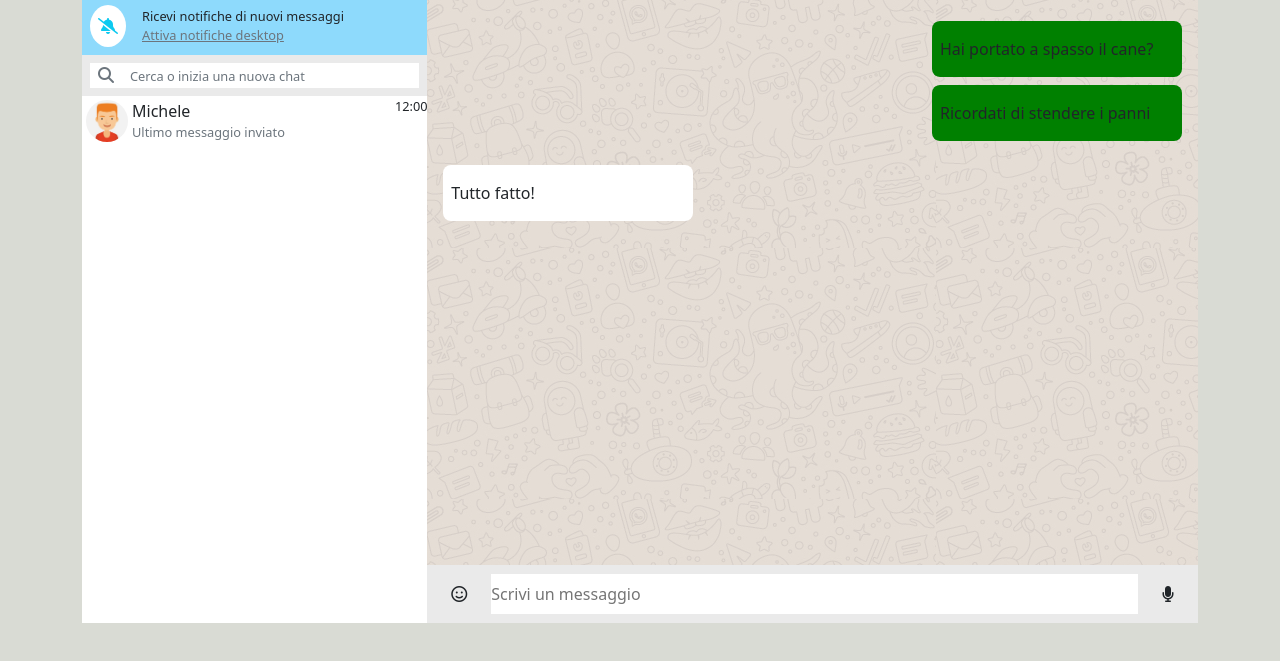
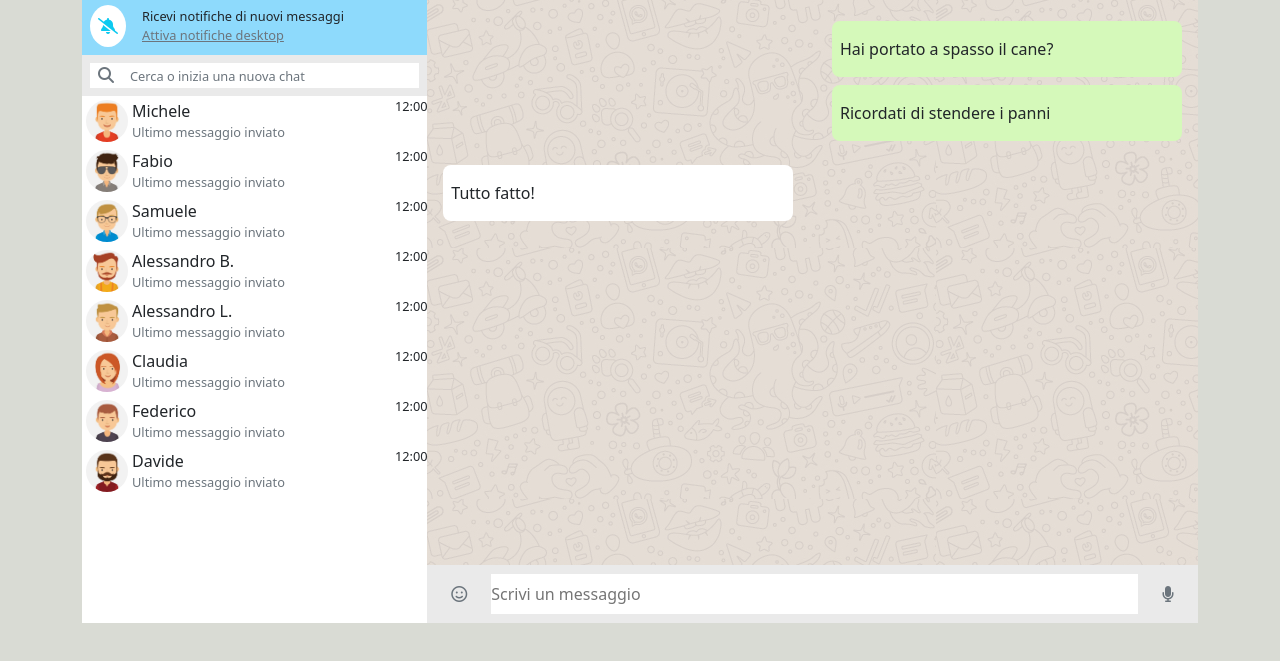
Before and after one commit to MarcoInchingoli89/vue-boolzapp, a plain HTML site: page index.html in a window 1280 px wide. Shown: the part 117-778 px from the top of the page. Drawn offline with nearby package versions, Linux system fonts and the light colour scheme.

Commit message:
Add Contacts MIlestone 1 Completed

```diff
--- a/assets/css/style.css
+++ b/assets/css/style.css
@@ -11,6 +11,8 @@
     --notifications--: #8EDAFC;
     --wallpaper_low--: #D9DBD4;
     --primary--: #EAEAEA;
+    --chat_sent: #D5F9BA;
+
 
 }
 
@@ -50,17 +52,17 @@ body {
     height: 25px;
 }
 
-.sidebar_menu {
+.sidebar_contacts {
     background-color: white;
     height: 100%;
     overflow-y: scroll;
 }
 
-.sidebar_menu .time_access {
+.sidebar_contacts .time_access {
     position: relative;
 }
 
-.sidebar_menu .time {
+.sidebar_contacts .time {
     position: absolute;
     bottom: 5px;
     left: 110px;
@@ -69,7 +71,6 @@ body {
 .chat {
     height: 100%;
     width: 100%;
-    background-color: brown;
 }
 
 .chat_header {
@@ -92,13 +93,13 @@ body {
 }
 
 .chat_main .sent {
-    background-color: green;
-    width: 250px;
+    background-color: var(--chat_sent);
+    width: 350px;
 }
 
 .chat_main .received {
     background-color: white;
-    width: 250px;
+    width: 350px;
 }
 
 .chat_input {
--- a/assets/js/main.js
+++ b/assets/js/main.js
@@ -16,7 +16,7 @@ createApp({
       contacts: [
         {
           name: 'Michele',
-          avatar: '_1',
+          avatar: './assets/img/avatar_1.jpg',
           visible: true,
           messages: [
             {
@@ -38,7 +38,7 @@ createApp({
         },
         {
           name: 'Fabio',
-          avatar: '_2',
+          avatar: './assets/img/avatar_2.jpg',
           visible: true,
           messages: [
             {
@@ -60,7 +60,7 @@ createApp({
         },
         {
           name: 'Samuele',
-          avatar: '_3',
+          avatar: './assets/img/avatar_3.jpg',
           visible: true,
           messages: [
             {
@@ -82,7 +82,7 @@ createApp({
         },
         {
           name: 'Alessandro B.',
-          avatar: '_4',
+          avatar: './assets/img/avatar_4.jpg',
           visible: true,
           messages: [
             {
@@ -99,7 +99,7 @@ createApp({
         },
         {
           name: 'Alessandro L.',
-          avatar: '_5',
+          avatar: './assets/img/avatar_5.jpg',
           visible: true,
           messages: [
             {
@@ -116,7 +116,7 @@ createApp({
         },
         {
           name: 'Claudia',
-          avatar: '_6',
+          avatar: './assets/img/avatar_6.jpg',
           visible: true,
           messages: [
             {
@@ -138,7 +138,7 @@ createApp({
         },
         {
           name: 'Federico',
-          avatar: '_7',
+          avatar: './assets/img/avatar_7.jpg',
           visible: true,
           messages: [
             {
@@ -155,7 +155,7 @@ createApp({
         },
         {
           name: 'Davide',
-          avatar: '_8',
+          avatar: './assets/img/avatar_8.jpg',
           visible: true,
           messages: [
             {
--- a/index.html
+++ b/index.html
@@ -53,13 +53,13 @@
                             <span class="text-secondary font_min px-2">Cerca o inizia una nuova chat</span>
                         </div>
                     </div>
-                    <div class="sidebar_menu">
-                        <div class="avatar d-flex align-items-center">
+                    <div class="sidebar_contacts">
+                        <div v-for="(contact, i) in contacts" class="contacts d-flex align-items-center">
                             <div class="avatar_face">
-                                <img class="rounded-circle px-1 py-1" width="50" src="./assets/img/avatar_1.jpg" alt="">
+                                <img class="rounded-circle px-1 py-1" width="50" :src="contact.avatar" alt="">
                             </div>
                             <div class="avatar_access">
-                                <div class="avatar_name font_name">Michele</div>
+                                <div class="avatar_name font_name">{{contact.name}}</div>
                                 <div class="last_access text-secondary font_min">Ultimo messaggio inviato</div>
                             </div>
                             <div class="time_access">
@@ -96,9 +96,9 @@
                         </div>
                     </div>
                     <div class="chat_input d-flex justify-content-between align-items-center">
-                        <i class="fa-regular fa-face-smile px-4"></i>
+                        <a class="text-muted" href="#"><i class="fa-regular fa-face-smile px-4"></i></a>
                         <input class="input_message my-2 border-0" type="text" placeholder="Scrivi un messaggio">
-                        <i class="fa-solid fa-microphone px-4"></i>
+                        <a class="text-muted" href="#"><i class="fa-solid fa-microphone px-4"></i></a>
                     </div>
                 </div>
 
```
